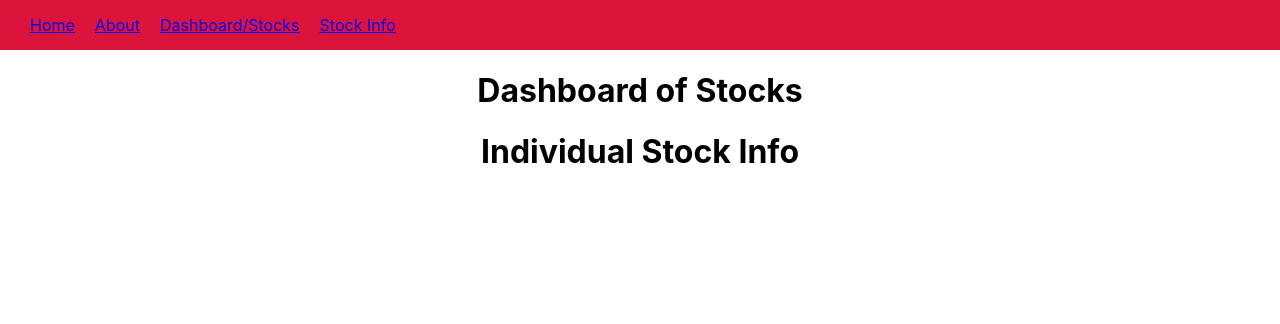
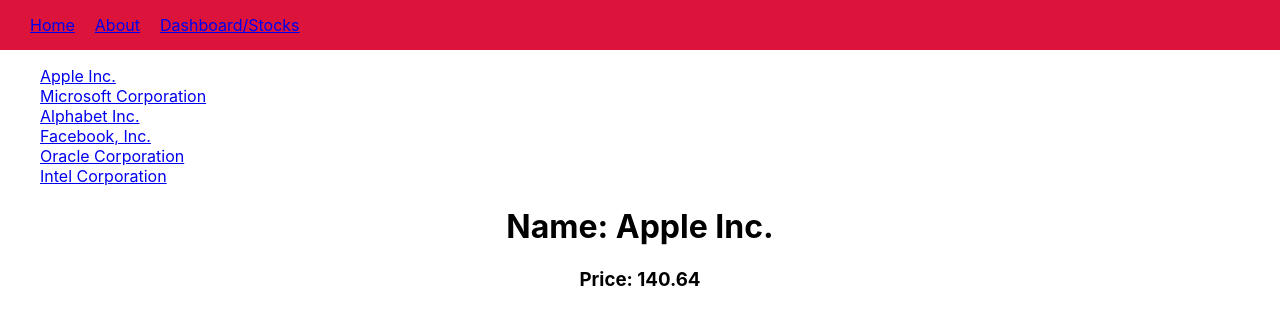
Before and after one commit to daydin14/react-router-lab, a React (Create React App) app in the folder stocks/: page /stocks/AAPL in a window 1280 px wide. Shown: the top 324 px of the page. Built offline with nearby package versions, Linux system fonts and the light colour scheme.

Commit message:
Stock data is visible now

```diff
--- a/stocks/src/App.js
+++ b/stocks/src/App.js
@@ -13,7 +13,7 @@
 import "./App.css";
 import "./styles.css";
 
-function App() {
+function App(props) {
   return (
     <div className="App">
       <Nav />
@@ -26,12 +26,12 @@
         <About />
       </Route>
 
-      <Route path="/stocks">
-        <Dashboard />
+      <Route path="/stocks"
+            render={props => <Dashboard {...props} stockData={data}/>}>
       </Route>
 
-      <Route path="/stocks/:symbol">
-        <Stock />
+      <Route path="/stocks/:symbol"
+            render={props => <Stock stockData={data} {...props} />}>
       </Route>
     </div>
   );
--- a/stocks/src/components/Nav.js
+++ b/stocks/src/components/Nav.js
@@ -13,9 +13,9 @@
       <Link to="/stocks">
         <div className="nav-item">Dashboard/Stocks</div>
       </Link>
-      <Link to="/stocks/:symbol">
+      {/* <Link to="/stocks/:symbol">
         <div className="nav-item">Stock Info</div>
-      </Link>
+      </Link> */}
     </div>
   );
 }
--- a/stocks/src/data.js
+++ b/stocks/src/data.js
@@ -6,3 +6,4 @@
     {name: "Oracle Corporation", symbol: "ORCL", lastPrice: 44.65, change: -0.300000000000004, high: 45.09, low: 44.575, open: 44.91},
     {name: "Intel Corporation", symbol: "INTL", lastPrice: 36.16, change: -0.370000000000005, high: 36.78, low: 36.125, open: 36.58}
 ];
+export default stocks;
--- a/stocks/src/pages/Dashboard.js
+++ b/stocks/src/pages/Dashboard.js
@@ -1,9 +1,15 @@
 import React from "react";
+import {Link} from "react-router-dom";
 
 function Dashboard(props) {
+  let stockData = props.stockData.map((data,i) => {
+    return <Link key={i} to={`/stocks/${data.symbol}`}>
+      <li>{data.name}</li>
+    </Link>
+  })
   return (
     <div>
-      <h1>Dashboard of Stocks</h1>
+      <ul>{stockData}</ul>
     </div>
   );
 }
--- a/stocks/src/pages/Stock.js
+++ b/stocks/src/pages/Stock.js
@@ -1,9 +1,15 @@
 import React from "react";
 
 function Stock(props) {
+
+  const stock = props.stockData.filter(
+    data => data.symbol === props.match.params.symbol
+  )[0];
+
   return (
     <div>
-      <h1>Individual Stock Info</h1>
+      <h1>Name: {stock.name}</h1>
+      <h3>Price: {stock.lastPrice}</h3>
     </div>
   );
 }
--- a/stocks/src/styles.css
+++ b/stocks/src/styles.css
@@ -8,3 +8,7 @@
 .nav-item {
   padding: 10px;
 }
+ul {
+  list-style: none;
+  text-align: left;
+}
```
